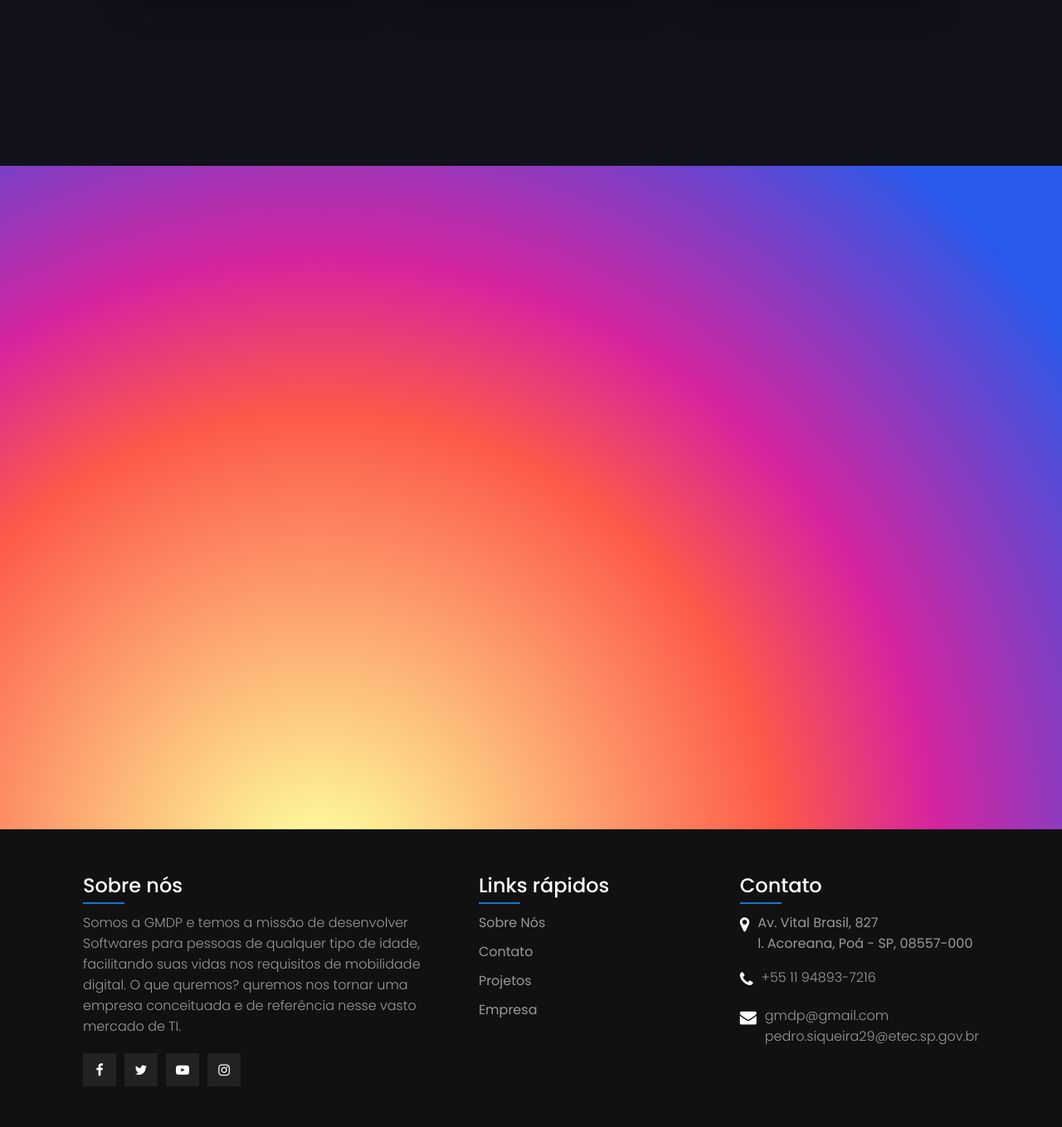
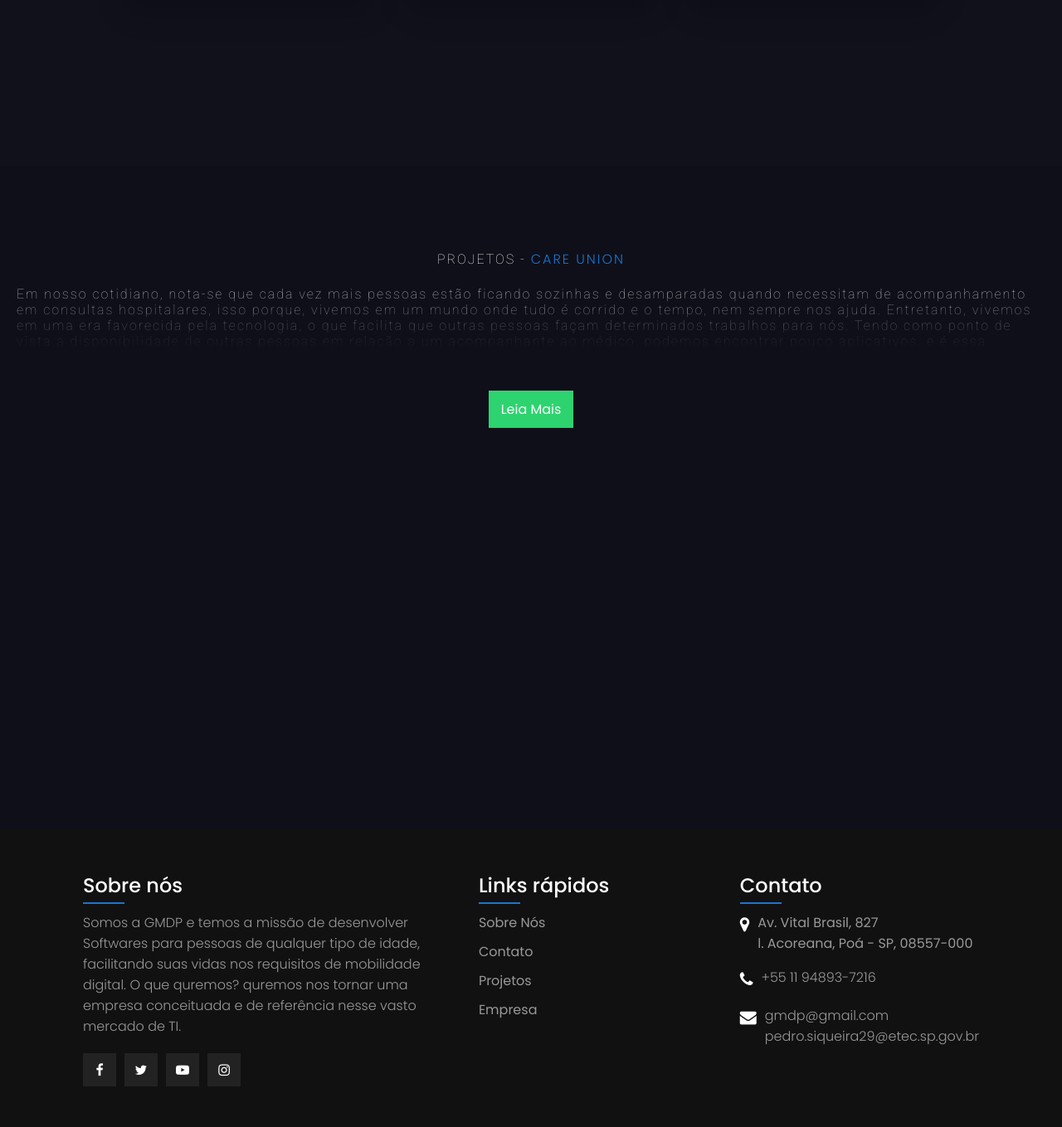
Before and after one commit to PedroAugustoDev/Site-do-GMDP, a PHP site: page / in a window 1280 px wide. Shown: the part 2200-3559 px from the top of the page at 83% size. Run offline with PHP 8.4, Linux system fonts and the light colour scheme.

Commit message:
Finalizando o Site da Empresa
Finalizando o site da empresa, lançando as últimas alterações... quase pronto para prod

```diff
--- a/index.html
+++ b/index.html
@@ -43,8 +43,8 @@
                     </p>
                 </div>
                 <div class="btn-field">
-                    <button class="btn-menu-1">Mais Informações</button>
-                    <button class="btn-menu-2">Care Union - Sobre</button>
+                    <a href="#empresa" class="btn-menu-1">Mais Informações</a>
+
                 </div>
 
             </div>
@@ -155,12 +155,37 @@
         </section>
     </main>
     <a name="form-link"></a>
-    <section id="form-content">
+    <section id="project-content">
+
+        <div class="content-read">
+          <p class="title">Projetos - <span>Care Union</span></p>
+          <p class="about-care-union">
+            Em nosso cotidiano, nota-se que cada vez mais pessoas estão ficando sozinhas
+            e desamparadas quando necessitam de acompanhamento em consultas hospitalares,
+            isso porque, vivemos em um mundo onde tudo é corrido e o tempo, nem sempre
+            nos ajuda. Entretanto, vivemos em uma era favorecida pela tecnologia, o que facilita
+            que outras pessoas façam determinados trabalhos para nós. Tendo como ponto de vista a
+            disponibilidade de outras pessoas em relação a um acompanhante ao médico,
+            podemos encontrar pouco aplicativos, e é essa carência de mercado que o <span>Care Union</span>
+            pretende antender.
+          </p>
+
+          <p class="about-care-union">
+            O projeto consiste em um aplicativo para dispositivos móveis, cujo público alvo, são pessoas que
+            precisam de algum acompanhamento médico para suas consultas, e elas não têm à disposição familiares ou amigos.
+            Há diversos motivos para utilizá-los, mas podemos pensar, por quê? Em um mundo frenético, rápido,
+            onde tempo sempre é um fator de problema, quase sempre estamos sozinhos para situações práticas de
+            acompanhamento então por que não chamar alguém? e é exatamente disso que o aplicativo se trata, facilitar sua vida
+            quando ninguém está disponível, te levar e buscar, e melhor, <span>de graça</span>!
+
+          </p>
+        </div>
+        <a class="read-more">Leia Mais</a>
 
     </section>
 
 
-    <!-- footer online tutuorials -->
+    <!-- footer online tutuorials not make by me -->
     <footer>
         <div class="container-footer">
             <div class="section sobrenos">
--- a/src/css/style.css
+++ b/src/css/style.css
@@ -1,6 +1,10 @@
-
+/*
+ * Feito por: Pedro Augusto - 3DS
+ *
+*/
 
 @import url('https://fonts.googleapis.com/css2?family=Montserrat&display=swap');
+@import url('https://fonts.googleapis.com/css2?family=Roboto:ital,wght@0,100;0,300;0,400;0,500;0,700;0,900;1,100;1,300;1,400;1,500;1,700;1,900&display=swap');
 
 /* import font Saira COndensed */
 @font-face
@@ -44,7 +48,7 @@ header
     top: 0;
     position: fixed;
     width: 100%;
-    background: #161623;
+    background: #111;
     margin: 0 auto;
     padding: 10px;
     border-top: 0;
@@ -259,6 +263,7 @@ nav ul li a:hover
     outline: none;
     overflow: hidden;
     border-radius: 20px;
+    text-decoration: none;
 }
 
 .btn-menu-2
@@ -465,16 +470,78 @@ nav ul li a:hover
     opacity: 1;
     transform: scale(1);
 }
-#form-content{
-    background: radial-gradient(circle at 30% 107%, #fdf497 0%, #fdf497 5%, #fd5949 45%,#d6249f 60%,#285AEB 90%);
+
+#project-content{
+    background: #0f0f19;
+    min-height: 100vh;
+    width: 100%;
     text-align: center;
-    min-height: 100vh;
-    padding-top: 40px;
-    padding-bottom: 50px;
-    display: flex;
-    justify-content: center;
-    align-items: center;
 }
+
+#project-content .content-read{
+   overflow: hidden;
+   position: relative;
+   width: 100%;
+   height: 221px;
+   color: #fff;
+}
+
+#project-content .content-read.active{
+   height: auto;
+}
+#project-content .content-read.active::before{
+   display: none;
+}
+
+
+#project-content .content-read::before{
+    content: '';
+    position: absolute;
+    bottom: 0;
+    left: 0;
+    width: 100%;
+    height: 100px;
+    background: linear-gradient(transparent, #0f0f19);
+}
+
+
+#project-content .content-read .title{
+    position: relative;
+    font-family: 'Roboto', sans-serif;
+    text-transform: uppercase;
+    letter-spacing: 2px;
+    font-weight: 100;
+    padding-top: 100px;
+}
+
+#project-content .content-read .title > span{
+    color: var(--blue);
+ }
+
+
+#project-content .content-read .about-care-union{
+   margin:20px;
+   letter-spacing: 2px;
+   font-family: 'Roboto', sans-serif;
+   font-weight: 100;
+   text-align: start;
+}
+
+#project-content .content-read .about-care-union > span{
+    color: var(--blue);
+    font-weight: bold;
+}
+
+#project-content .read-more{
+    position: relative;
+    padding: 10px 15px;
+    margin: 50px 0;
+    background: var(--green);
+    color: #fff;
+    display: inline-block;
+}
+
+
 
 @media (max-width: 1200px){
     header{
```
Also changed, not shown: src/assets/img/pedroa.jpg (deleted), src/js/animate.min.js.
